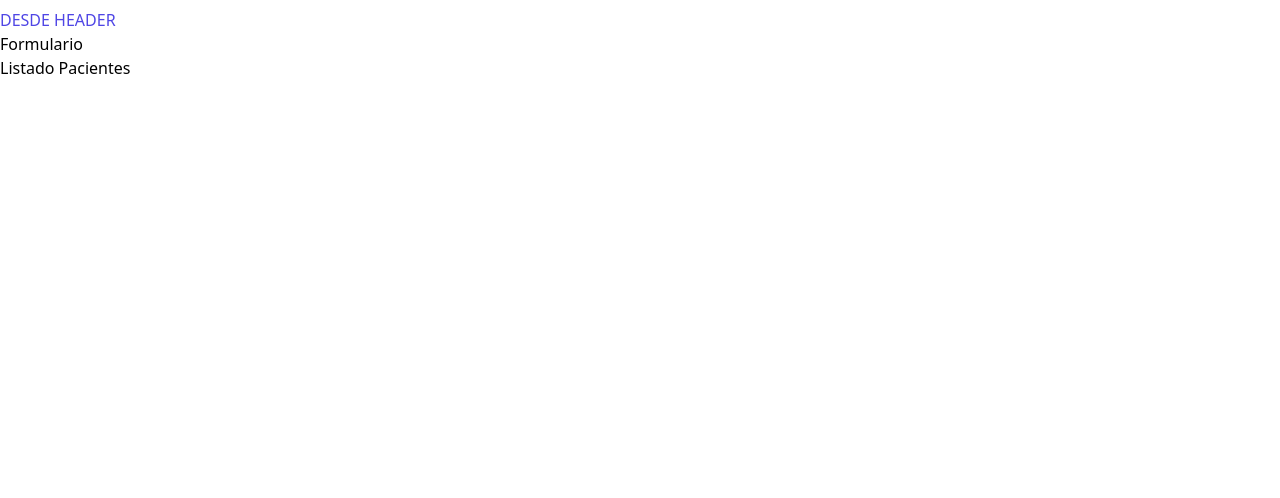
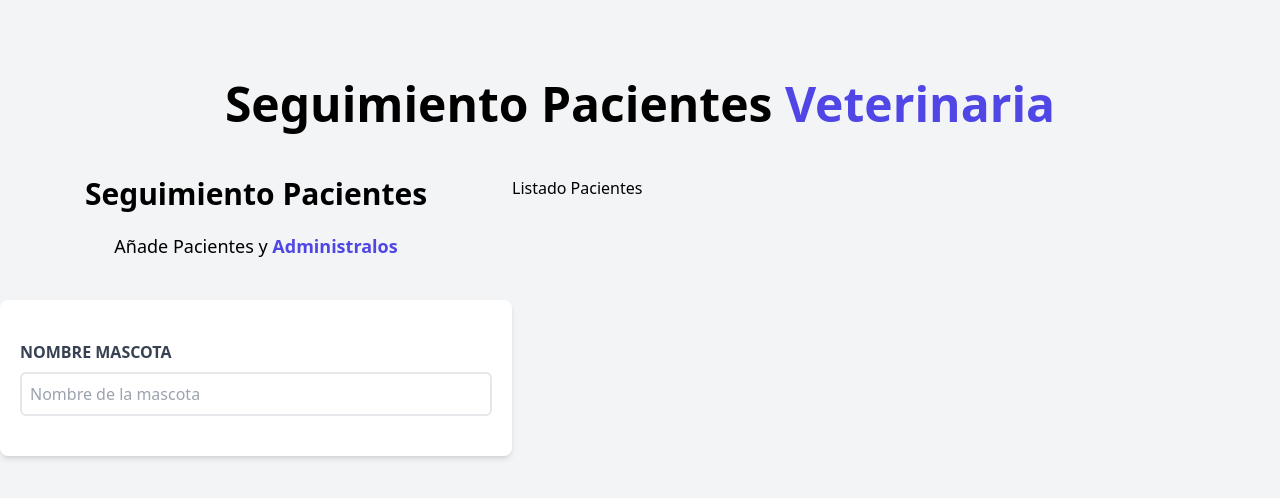
Before and after one commit to javiro76/citas-react, a React (Vite) app: page / in a window 1280 px wide. Shown: the top 498 px of the page. Built offline with nearby package versions, Linux system fonts and the light colour scheme.

Commit message:
se estililizan algunos componentes

```diff
--- a/index.html
+++ b/index.html
@@ -6,7 +6,7 @@
     <meta name="viewport" content="width=device-width, initial-scale=1.0" />
     <title>Citas React</title>
   </head>
-  <body>
+  <body class="bg-gray-100 h-screen"> <!-- el h-screen aplica en todo la pantalla -->
     <div id="root"></div>
 
     <script type="module" src="/src/main.jsx"></script>
--- a/src/App.jsx
+++ b/src/App.jsx
@@ -9,11 +9,14 @@
 
 
   return (
-   <>
+   <div className="container mx-auto mt-20">
     <Header/>
-    <Formulario/>
-    <LIstadoPacientes/>
-   </>
+
+    <div className="mt-12 flex md:flex">
+        <Formulario/>
+        <LIstadoPacientes/>
+    </div>
+   </div>
   )
 }
 
--- a/src/components/Formulario.jsx
+++ b/src/components/Formulario.jsx
@@ -1,9 +1,23 @@
 
 const Formulario = () => {
   return (
-    <div>
-        <h2>Formulario</h2>
+    <div className="md:w-1/2 lg:w-2/5">
+        <h2 className="font-black text-3xl text-center">Seguimiento Pacientes</h2>
+        <p className="text-lg mt-5 text-center mb-10">
+          Añade Pacientes y {''}
+          <span className="text-indigo-600 font-bold">Administralos</span>
+        </p>
 
+        <form className="bg-white shadow-md rounded-lg py-10 px-5">
+          <div>
+            <label htmlFor="mascota" className="block text-gray-700 uppercase font-bold">Nombre Mascota</label>
+            <input
+              id="mascota"
+              type="text"
+              placeholder="Nombre de la mascota"
+              className="border-2 w-full p-2 mt-2 placeholder-gray-400 rounded-md"/>
+          </div>
+        </form>
     </div>
   )
 }
--- a/src/components/Header.jsx
+++ b/src/components/Header.jsx
@@ -2,11 +2,14 @@
 
 function Header () {
     return (
-        <header className="grid">
 
-            <h1 className="text-indigo-600 mt-2 uppercase">Desde Header</h1>
 
-        </header>
+        <h1 className="font-black text-5xl text-center md:w-2/3 mx-auto">
+        Seguimiento Pacientes {''}
+        <span className="text-indigo-600">Veterinaria</span>
+        </h1>
+
+
     )
 }
 
--- a/src/components/LIstadoPacientes.jsx
+++ b/src/components/LIstadoPacientes.jsx
@@ -2,8 +2,10 @@
 
 const LIstadoPacientes = () => {
   return (
+    <div className="w-1/2 lg:w-3/5" >
+        <h2>Listado Pacientes</h2>
 
-        <h2>Listado Pacientes</h2>
+    </div>
 
   )
 }
```
